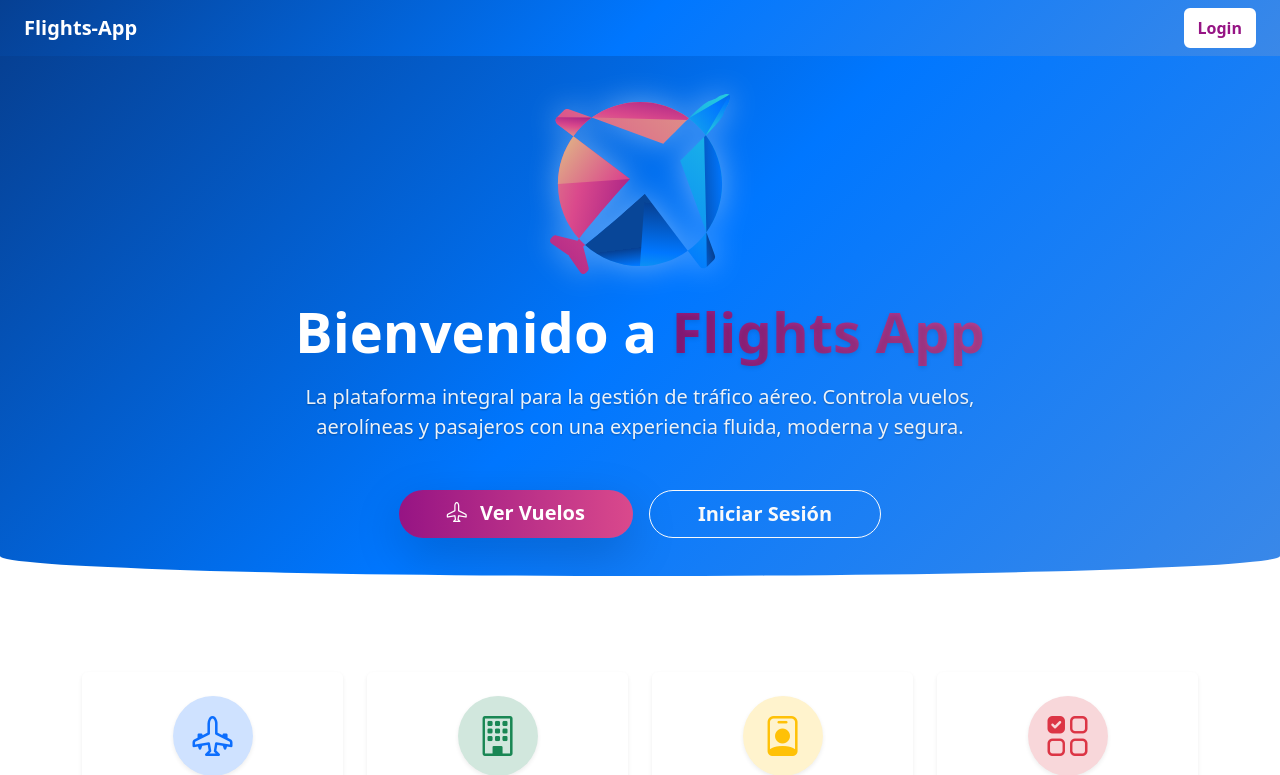
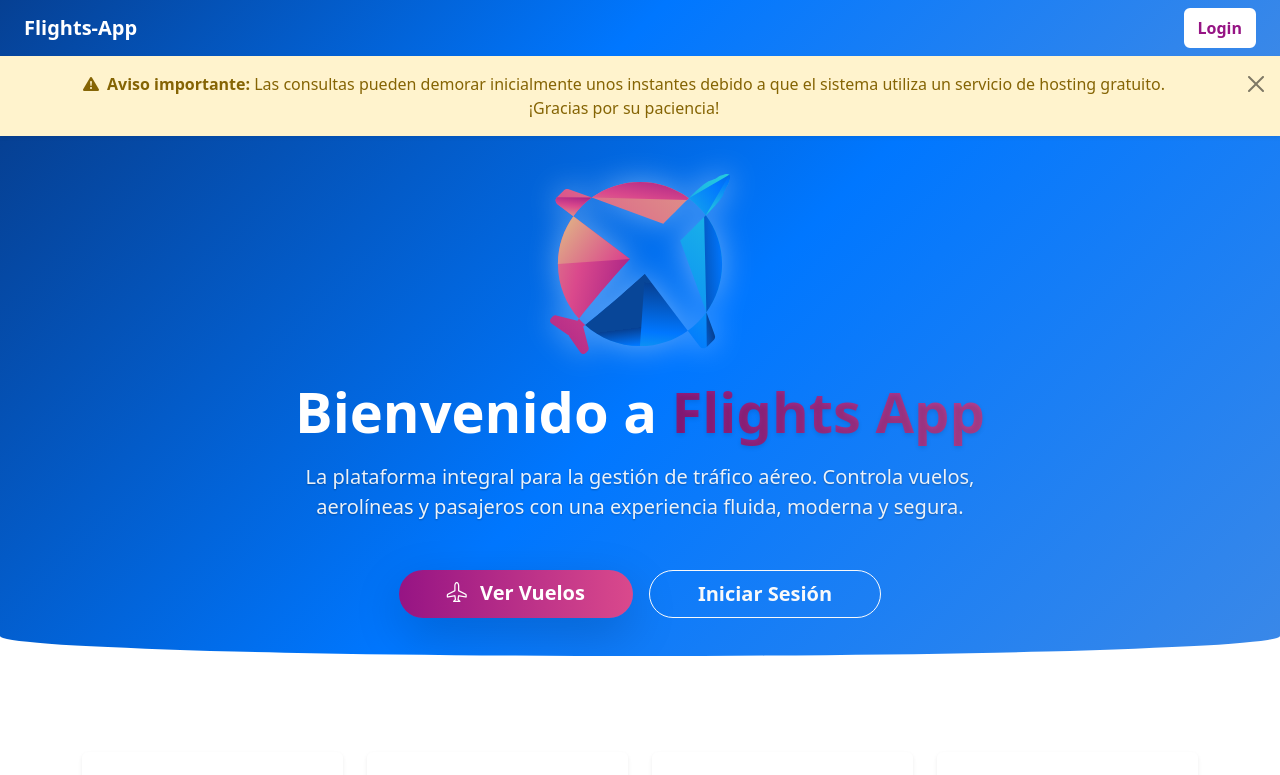
Before and after one commit to SantiagoSpina25/flights-app-frontend, a React (Vite) app: page /home in a window 1280 px wide. Shown: the top 775 px of the page. Built offline with nearby package versions, Linux system fonts and the light colour scheme.

Commit message:
Banner de aviso lentitud de consultas

```diff
--- a/src/pages/HomePage.jsx
+++ b/src/pages/HomePage.jsx
@@ -1,12 +1,40 @@
 import { Link } from "react-router-dom";
-import { useContext } from "react";
+import { useContext, useState } from "react";
 import { AuthContext } from "../context/AuthContext";
 
 export const HomePage = () => {
   const { user } = useContext(AuthContext);
+  const [showBanner, setShowBanner] = useState(true);
 
   return (
     <div className="home-page fade-in">
+      {/* Banner de aviso */}
+      {showBanner && (
+        <div
+          className="alert alert-warning alert-dismissible fade show text-center mb-0 rounded-0 border-0 shadow-sm"
+          role="alert"
+          style={{
+            background: "#fff3cd",
+            color: "#856404",
+            position: "relative",
+            zIndex: 10,
+          }}
+        >
+          <div className="container">
+            <i className="bi bi-exclamation-triangle-fill me-2"></i>
+            <strong>Aviso importante:</strong> Las consultas pueden demorar inicialmente unos
+            instantes debido a que el sistema utiliza un servicio de hosting
+            gratuito. ¡Gracias por su paciencia!
+            <button
+              type="button"
+              className="btn-close"
+              onClick={() => setShowBanner(false)}
+              aria-label="Close"
+            ></button>
+          </div>
+        </div>
+      )}
+
       {/* Hero Section */}
       <div
         className="text-white text-center d-flex flex-column align-items-center justify-content-center"
@@ -119,7 +147,7 @@ export const HomePage = () => {
           <div className="row align-items-center">
             <div className="col-md-6 mb-4 mb-md-0">
               <h2 className="fw-bold text-dark mb-3">
-                Gestión inteligente para tu aerolínea
+                Gestión inteligente para tus aerolíneas
               </h2>
               <p className="text-muted mb-4">
                 Optimiza cada aspecto de tu operación. Desde la programación de
```
